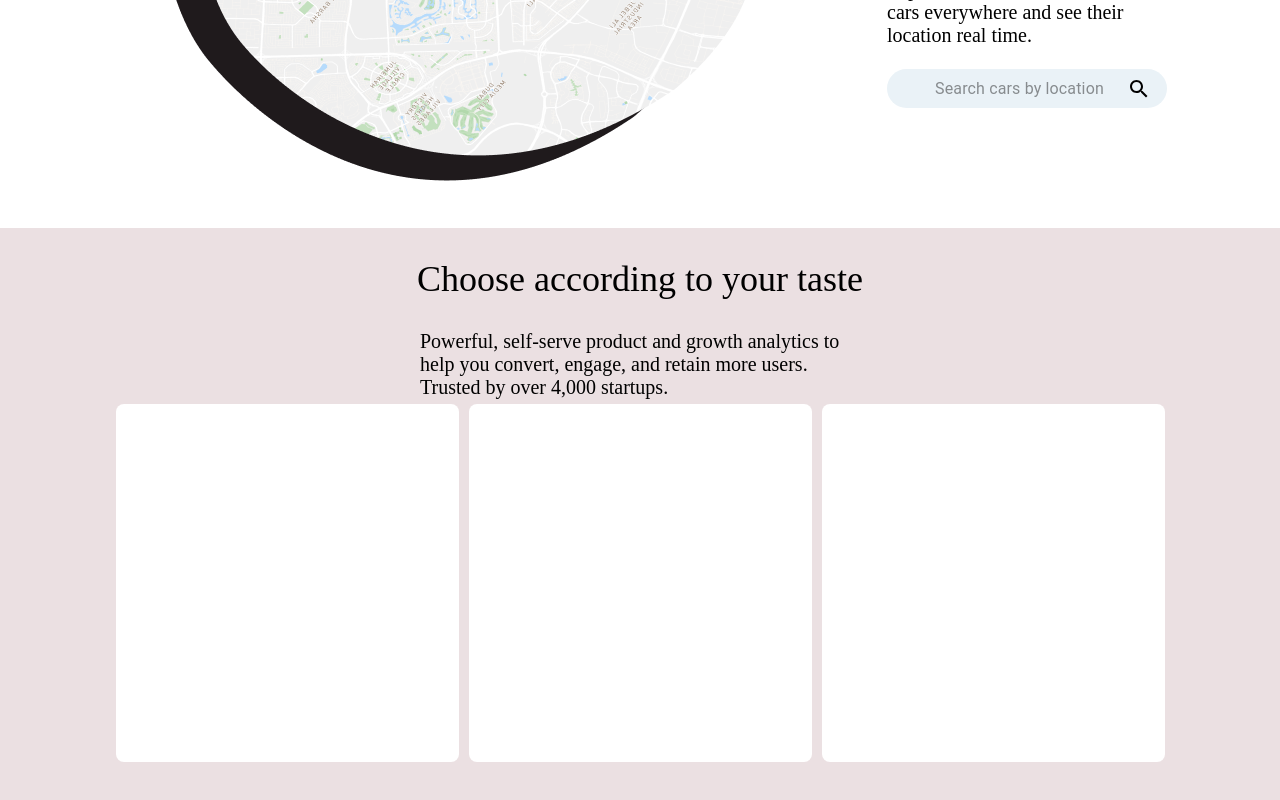
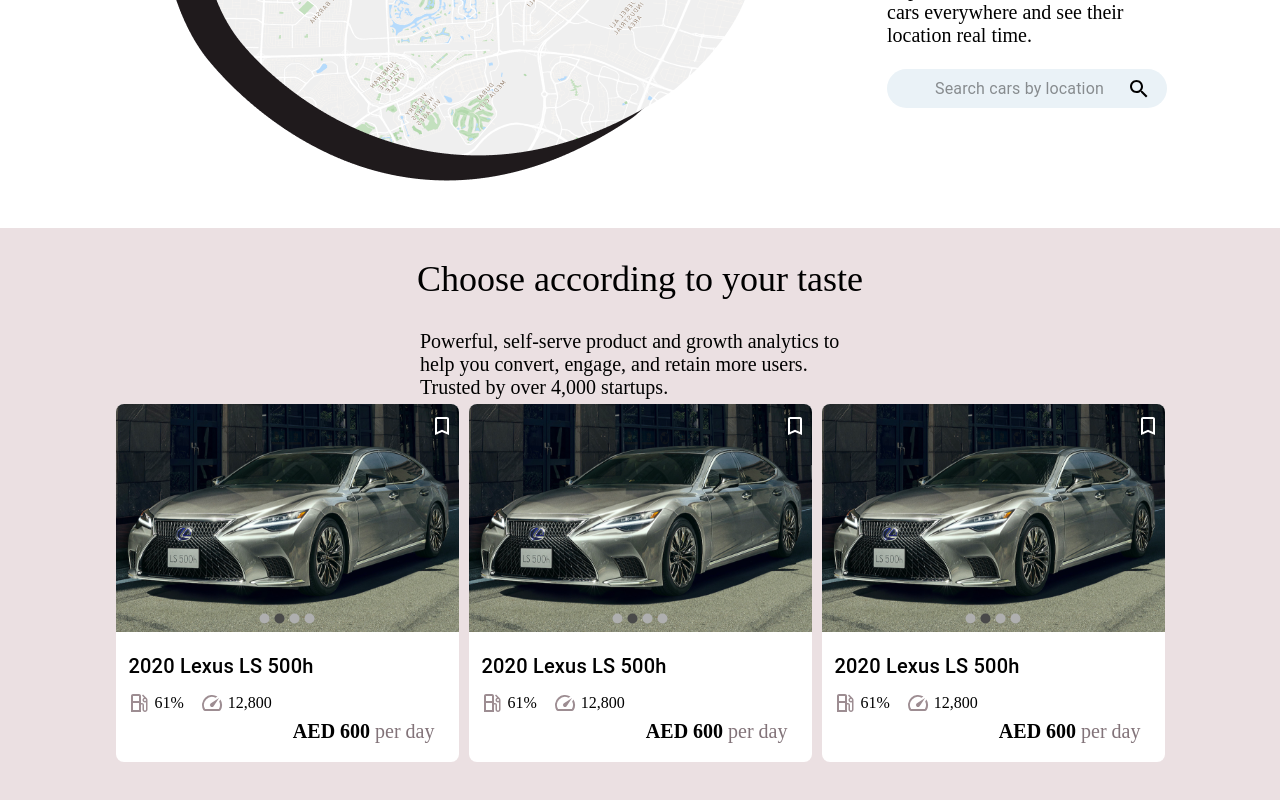
Before and after one commit to arpitpatidar1999/sharekTest, a React (Create React App) app: page / in a window 1280 px wide. Shown: the part 2815-3615 px from the top of the page. Built offline with nearby package versions, Linux system fonts and the light colour scheme.

Commit message:
97% static page completed

```diff
--- a/package.json
+++ b/package.json
@@ -7,12 +7,14 @@
     "@emotion/styled": "^11.11.5",
     "@mui/icons-material": "^5.15.15",
     "@mui/material": "^5.15.15",
+    "@mui/styles": "^5.15.15",
     "@testing-library/jest-dom": "^5.17.0",
     "@testing-library/react": "^13.4.0",
     "@testing-library/user-event": "^13.5.0",
     "@vetixy/circular-std": "^1.0.0",
     "react": "^18.2.0",
     "react-dom": "^18.2.0",
+    "react-material-ui-carousel": "^3.4.2",
     "react-router-dom": "^6.22.3",
     "react-scripts": "5.0.1",
     "web-vitals": "^2.1.4"
--- /dev/null
+++ b/src/Components/Cards/CarouselCars/CarouselCars.jsx
@@ -0,0 +1,113 @@
+import React, { useState } from 'react';
+import { makeStyles } from '@mui/styles';
+import { Paper, Typography, Button, MobileStepper, Box } from '@mui/material';
+import KeyboardArrowLeft from '@mui/icons-material/KeyboardArrowLeft';
+import KeyboardArrowRight from '@mui/icons-material/KeyboardArrowRight';
+import { ThemeProvider } from '@mui/material/styles';
+import { createTheme } from '@mui/material/styles';
+import Carousel from "react-material-ui-carousel";
+import BookmarkBorderIcon from '@mui/icons-material/BookmarkBorder';
+import BookmarkIcon from '@mui/icons-material/Bookmark';
+import car from '../../../assets/CarsImages/car1.svg'
+const theme = createTheme(); // Create a theme object
+
+const images = [
+  {
+    imgPath:
+      car,
+    label: 'Image 1',
+  },
+  {
+    imgPath:
+      car,
+    label: 'Image 2',
+  },
+  {
+    imgPath:
+      car,
+    label: 'Image 3',
+  },
+  {
+    imgPath:
+      car,
+    label: 'Image 4',
+  },
+];
+
+const useStyles = makeStyles((theme) => ({
+  root: {
+    // margin: "10px 10px",
+    display: "flex",
+    flexDirection: "column",
+    justifyContent: "center",
+    alignItems: "center",
+  },
+  header: {
+    flexGrow: 1,
+  },
+  image: {
+    width: "100%",
+    borderTopLeftRadius: "8px",
+    borderTopRightRadius:"8px"
+  },
+}));
+
+const CarouselCars = () => {
+  const classes = useStyles();
+  const [activeStep, setActiveStep] = useState(0);
+  const maxSteps = images.length;
+  const [isHovered, setIsHovered] = useState(false);
+
+
+  return (
+    <ThemeProvider theme={theme}>
+        {/* <Paper square elevation={0} className={classes.header}>
+        <Typography>{images[activeStep].label}</Typography>
+      </Paper> */}
+
+         <Carousel
+        className={classes.root}
+        animation="slide"
+        index={activeStep}
+
+        navButtonsAlwaysVisible={isHovered}
+        onChangeIndex={setActiveStep}
+
+        indicatorContainerProps={{
+          style: {
+            position: 'absolute',
+            bottom: 10, // Adjust as needed
+            left: 0, // Adjust as needed
+            right: 0, // Adjust as needed
+            margin: '0 auto', // Center horizontally
+            zIndex: 999, // Ensure it appears above the images
+          }
+        }}
+        indicatorIconButtonProps={{
+          style: {
+            // Adjust styles for the indicator dots
+          }
+        }}
+      >
+        {images.map((item, index) => (
+          <Box position={"relative"}><img
+          onMouseEnter={() => setIsHovered(true)}
+          onMouseLeave={() => setIsHovered(false)}
+          key={index}
+          className={classes.image}
+          src={item.imgPath}
+          alt={item.label}
+        />
+        <BookmarkBorderIcon sx={{position:"absolute", top:"10px", right:"5px",color:"white"}}/>
+        </Box>
+        ))}
+      </Carousel>
+
+
+
+
+    </ThemeProvider>
+  );
+};
+
+export default CarouselCars;
--- a/src/Components/Cards/Choose/Choose.jsx
+++ b/src/Components/Cards/Choose/Choose.jsx
@@ -1,5 +1,8 @@
 import React from 'react'
-import { Box } from '@mui/material'
+import { Box, Typography } from '@mui/material'
+import CarouselCars from '../CarouselCars/CarouselCars'
+import LocalGasStationOutlinedIcon from '@mui/icons-material/LocalGasStationOutlined';
+import SpeedOutlinedIcon from '@mui/icons-material/SpeedOutlined';
 
 const Choose = () => {
   return (
@@ -10,9 +13,33 @@
       <Box sx={{fontSize:"20px", fontWeight:400, padding:"30px", padding:"0 420px",textAlignlign:"center"}}>
       Powerful, self-serve product and growth analytics to help you convert, engage, and retain more users. Trusted by over 4,000 startups.      </Box>
       <Box display={"flex"} justifyContent={"center"} alignItems={"center"}>
-        <Box sx={{width:"343px",height:"358px", backgroundColor:"#FFFFFF",margin:"5px", borderRadius:"8px"}}></Box>
-        <Box sx={{width:"343px",height:"358px", backgroundColor:"#FFFFFF",margin:"5px", borderRadius:"8px"}}></Box>
-        <Box sx={{width:"343px",height:"358px", backgroundColor:"#FFFFFF",margin:"5px", borderRadius:"8px"}}></Box>
+        <Box sx={{width:"343px",height:"358px", backgroundColor:"#FFFFFF",margin:"5px", borderRadius:"8px"}}><CarouselCars/>
+        <Box><Typography style={{fontSize:'20px', marginLeft: '13px', marginTop: '14.5px', fontWeight: 500}}>
+          2020 Lexus LS 500h
+          </Typography>
+          <Box style={{fontSize:'16px', width:'13.75px', height:'15px', marginLeft: '11px', marginTop: '14.5px', fontWeight: 400, display:"flex", alignItems:'center'}}>
+          <LocalGasStationOutlinedIcon style={{color: "#9D8D92"}}/> <span style={{margin:"0 4px"}}>61%</span> <SpeedOutlinedIcon style={{marginLeft:'12px', color: "#9D8D92"}}/> <span style={{margin:"0 4px"}}>12,800</span>
+          </Box>
+          <Box style={{textAlign: 'right', marginTop:'10px', marginRight:'20px'}}><span style={{margin:"0 4px", fontWeight: 700, fontSize:'20px'}}>AED 600 <span style={{fontWeight:450, color:'#827379'}} >per day</span></span></Box>
+          </Box></Box>
+        <Box sx={{width:"343px",height:"358px", backgroundColor:"#FFFFFF",margin:"5px", borderRadius:"8px"}}><CarouselCars/>
+        <Box><Typography style={{fontSize:'20px', marginLeft: '13px', marginTop: '14.5px', fontWeight: 500}}>
+          2020 Lexus LS 500h
+          </Typography>
+          <Box style={{fontSize:'16px', width:'13.75px', height:'15px', marginLeft: '11px', marginTop: '14.5px', fontWeight: 400, display:"flex", alignItems:'center'}}>
+          <LocalGasStationOutlinedIcon style={{color: "#9D8D92"}}/> <span style={{margin:"0 4px"}}>61%</span> <SpeedOutlinedIcon style={{marginLeft:'12px', color: "#9D8D92"}}/> <span style={{margin:"0 4px"}}>12,800</span>
+          </Box>
+          <Box style={{textAlign: 'right', marginTop:'10px', marginRight:'20px'}}><span style={{margin:"0 4px", fontWeight: 700, fontSize:'20px'}}>AED 600 <span style={{fontWeight:450, color:'#827379'}} >per day</span></span></Box>
+          </Box></Box>
+        <Box sx={{width:"343px",height:"358px", backgroundColor:"#FFFFFF",margin:"5px", borderRadius:"8px"}}><CarouselCars/>
+        <Box><Typography style={{fontSize:'20px', marginLeft: '13px', marginTop: '14.5px', fontWeight: 500}}>
+          2020 Lexus LS 500h
+          </Typography>
+          <Box style={{fontSize:'16px', width:'13.75px', height:'15px', marginLeft: '11px', marginTop: '14.5px', fontWeight: 400, display:"flex", alignItems:'center'}}>
+          <LocalGasStationOutlinedIcon style={{color: "#9D8D92"}}/> <span style={{margin:"0 4px"}}>61%</span> <SpeedOutlinedIcon style={{marginLeft:'12px', color: "#9D8D92"}}/> <span style={{margin:"0 4px"}}>12,800</span>
+          </Box>
+          <Box style={{textAlign: 'right', marginTop:'10px', marginRight:'20px'}}><span style={{margin:"0 4px", fontWeight: 700, fontSize:'20px'}}>AED 600 <span style={{fontWeight:450, color:'#827379'}} >per day</span></span></Box>
+          </Box></Box>
       </Box>
     </Box>
   )
--- a/src/Components/Cards/WhatsSpecial/WhatsSpecial.jsx
+++ b/src/Components/Cards/WhatsSpecial/WhatsSpecial.jsx
@@ -1,5 +1,9 @@
-import { Box } from "@mui/material";
+import { Box, Typography } from "@mui/material";
 import React from "react";
+import CarouselCars from "../CarouselCars/CarouselCars";
+import LocalGasStationOutlinedIcon from '@mui/icons-material/LocalGasStationOutlined';
+import SpeedOutlinedIcon from '@mui/icons-material/SpeedOutlined';
+
 
 const WhatsSpecial = () => {
   return (
@@ -12,7 +16,17 @@
           <Box sx={{height:"9.35px",backgroundColor:"#3D0025",width:"159px", m:"23.78px 14px 11.86px 14px"}}></Box>
           <Box sx={{m:"0 15.36px", fontSize:"20px"}}>Your next rental is just a few taps away. Enjoy a smooth, hassle-free experience tailored to your schedule.</Box>
         </Box>
-        <Box sx={{width:"343px",height:"358px", backgroundColor:"#FFFFFF",margin:"5px", borderRadius:"8px"}}></Box>
+        <Box sx={{width:"343px",height:"358px", backgroundColor:"#FFFFFF",margin:"5px", borderRadius:"8px"}}>
+          <CarouselCars/>
+          <Box><Typography style={{fontSize:'20px', marginLeft: '13px', marginTop: '14.5px', fontWeight: 500}}>
+          2020 Lexus LS 500h
+          </Typography>
+          <Box style={{fontSize:'16px', width:'13.75px', height:'15px', marginLeft: '11px', marginTop: '14.5px', fontWeight: 400, display:"flex", alignItems:'center'}}>
+          <LocalGasStationOutlinedIcon style={{color: "#9D8D92"}}/> <span style={{margin:"0 4px"}}>61%</span> <SpeedOutlinedIcon style={{marginLeft:'12px', color: "#9D8D92"}}/> <span style={{margin:"0 4px"}}>12,800</span>
+          </Box>
+          <Box style={{textAlign: 'right', marginTop:'10px', marginRight:'20px'}}><span style={{margin:"0 4px", fontWeight: 700, fontSize:'20px'}}>AED 600 <span style={{fontWeight:450, color:'#827379'}} >per day</span></span></Box>
+          </Box>
+        </Box>
         <Box sx={{width:"282px",height:"211px", backgroundColor:"#FFFFFF",margin:"5px", borderRadius:"8px",alignSelf:"baseline"}}>
             <Box sx={{height:"9.35px",backgroundColor:"#3D0025",width:"159px", m:"23.78px 14px 11.86px 14px"}}></Box>
             <Box sx={{m:"0 15.36px", fontSize:"20px"}}>Drive with confidence with our thorough vehicle and user verification, creating a trusted community. </Box>
```
Also changed, not shown: src/assets/CarsImages/car1.svg (added), 1 other file (tests, documents, lock files or other folders).
